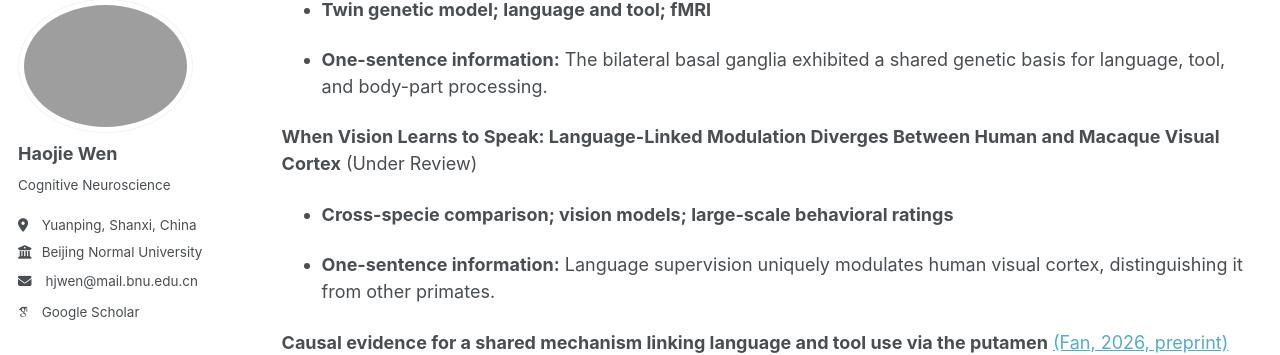
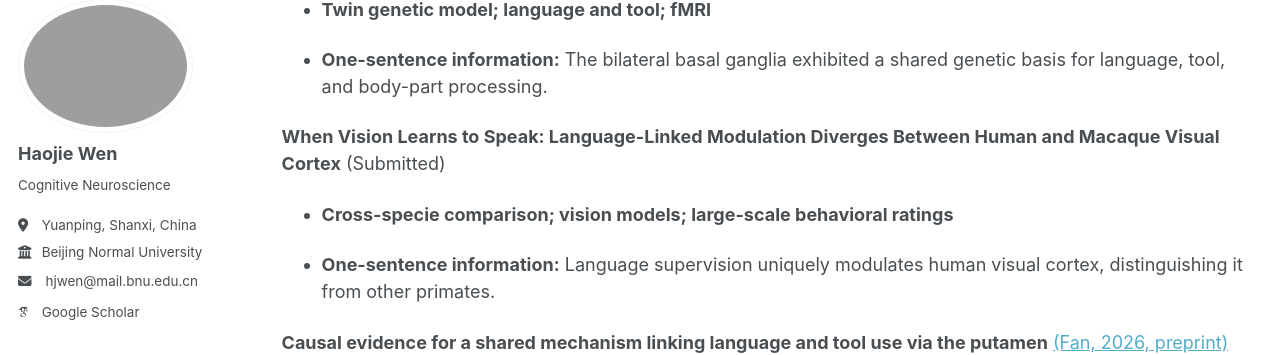
Before and after one commit to happyhaojie/happyhaojie.github.io, a Jekyll site: the page built from _pages/research.md, in a window 1280 px wide and 900 px high, scrolled down 1604 px. Shown: the part 107-462 px from the top of the window. Built offline with Jekyll 4.4.1, drawn with Linux system fonts in a browser that asks for light colours; some web fonts are replaced.

Commit message:
Update research.md

```diff
--- a/_pages/research.md
+++ b/_pages/research.md
@@ -47,7 +47,7 @@ Does language influence more fundamental cognitive functions, such as vision? We
 
 - **One-sentence information:** The bilateral basal ganglia exhibited a shared genetic basis for language, tool, and body-part processing.
 
-**When Vision Learns to Speak: Language-Linked Modulation Diverges Between Human and Macaque Visual Cortex** (Under Review)
+**When Vision Learns to Speak: Language-Linked Modulation Diverges Between Human and Macaque Visual Cortex** (Submitted)
 
 - **Cross-specie comparison; vision models; large-scale behavioral ratings**
 
```
